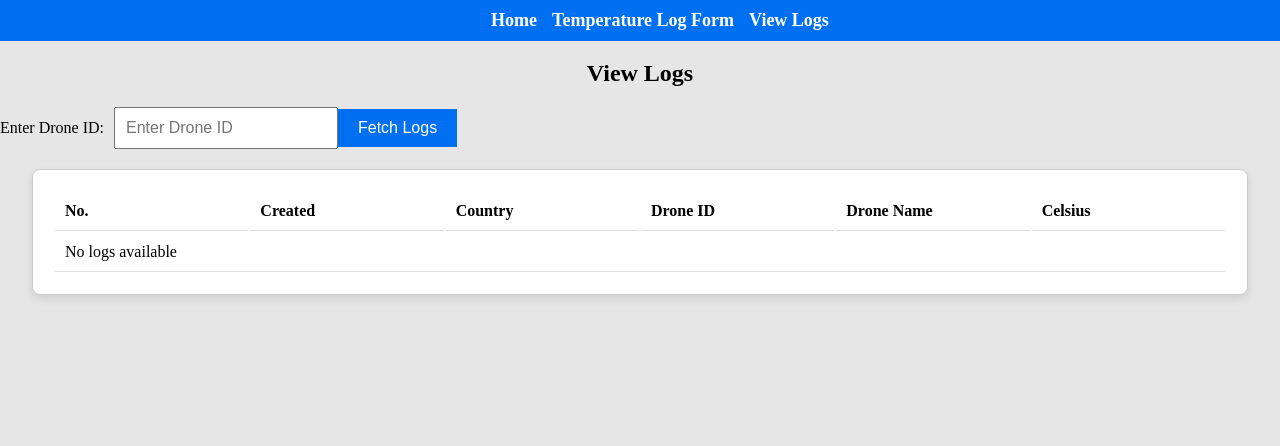
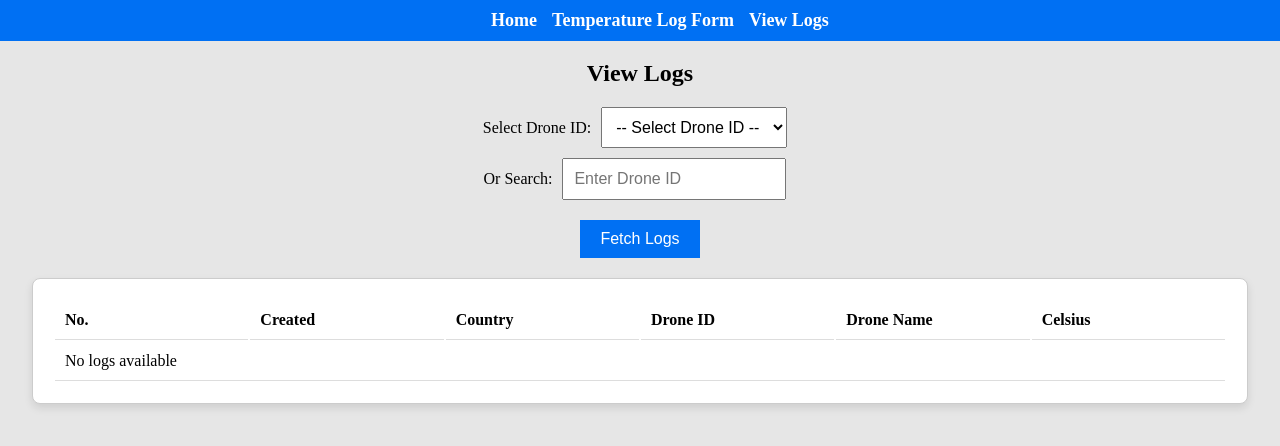
Before and after one commit to N-NONT/64050470-Asgmt-2-API-Client, a Next.js app: page /ViewLogs in a window 1280 px wide. Shown: the top 446 px of the page. Built offline with nearby package versions, Linux system fonts and the light colour scheme.

Commit message:
Page #3: View Logs [V2]

```diff
--- a/src/app/ViewLogs/ViewLogs.js
+++ b/src/app/ViewLogs/ViewLogs.js
@@ -1,23 +1,36 @@
 "use client";
+
+import { useState } from "react";
 import "../css/globals.css";
-import { useState, useEffect } from "react";
 
-export default function ViewLogs() {
+export default function ViewLogs({ droneIds }) {
   const [droneId, setDroneId] = useState("");
+  const [searchTerm, setSearchTerm] = useState("");
   const [logs, setLogs] = useState([]);
   const [loading, setLoading] = useState(false);
-  const apiEndpoint = process.env.LOG_SERVER_API_ENDPOINT;
 
   const handleDroneIdChange = (e) => {
     setDroneId(e.target.value);
+    if (e.target.value !== "") {
+      setSearchTerm(""); // disable search input
+    }
+  };
+
+  const handleSearchChange = (e) => {
+    setSearchTerm(e.target.value);
+    if (e.target.value !== "") {
+      setDroneId(""); // disable droneId select
+    }
   };
 
   const fetchLogs = async (id) => {
     setLoading(true);
     try {
-      const response = await fetch(process.env.LOG_SERVER_API_ENDPOINT);
+      const response = await fetch(
+        `https://assignment1-470-371682635124.asia-southeast1.run.app/logs/${id}`
+      );
       const data = await response.json();
-      setLogs(data.slice(0, 25)); // รับแค่ 25 รายการล่าสุด
+      setLogs(data.slice(0, 25));
     } catch (error) {
       console.error("Error fetching logs:", error);
     } finally {
@@ -27,8 +40,9 @@ export default function ViewLogs() {
 
   const handleSubmit = (e) => {
     e.preventDefault();
-    if (droneId) {
-      fetchLogs(droneId);
+    const idToFetch = droneId || searchTerm;
+    if (idToFetch) {
+      fetchLogs(idToFetch);
     }
   };
 
@@ -36,27 +50,52 @@ export default function ViewLogs() {
     <div style={{ marginTop: "60px" }}>
       <h2 style={{ textAlign: "center" }}>View Logs</h2>
 
-      <form onSubmit={handleSubmit} style={{ marginBottom: "20px" }}>
+      <form onSubmit={handleSubmit} style={{ marginBottom: "20px", textAlign: "center" }}>
+        <div style={{ marginBottom: "10px" }}>
           <label htmlFor="droneId" style={{ marginRight: "10px" }}>
-          Enter Drone ID:
+            Select Drone ID:
+          </label>
+          <select
+            id="droneId"
+            value={droneId}
+            onChange={handleDroneIdChange}
+            disabled={searchTerm !== ""}
+            style={{ padding: "10px", fontSize: "16px", marginRight: "10px" }}
+          >
+            <option value="">-- Select Drone ID --</option>
+            {droneIds.map((id) => (
+              <option key={id} value={id}>
+                {id}
+              </option>
+            ))}
+          </select>
+        </div>
+
+        <div style={{ marginBottom: "20px" }}>
+          <label htmlFor="search" style={{ marginRight: "10px" }}>
+            Or Search:
           </label>
           <input
             type="text"
-          id="droneId"
-          value={droneId}
-          onChange={handleDroneIdChange}
+            id="search"
+            value={searchTerm}
+            onChange={handleSearchChange}
             placeholder="Enter Drone ID"
-          style={{ padding: "10px", fontSize: "16px", width: "200px" }}
+            disabled={droneId !== ""}
+            style={{ padding: "10px", fontSize: "16px", width: "200px", marginRight: "10px" }}
           />
+        </div>
+
         <button
           type="submit"
+          disabled={!droneId && !searchTerm}
           style={{
             padding: "10px 20px",
             fontSize: "16px",
             backgroundColor: "#0070f3",
             color: "white",
             border: "none",
-            cursor: "pointer",
+            cursor: (droneId || searchTerm) ? "pointer" : "not-allowed",
           }}
         >
           Fetch Logs
--- a/src/app/ViewLogs/page.js
+++ b/src/app/ViewLogs/page.js
@@ -1,12 +1,18 @@
+// src/app/viewLogs/page.js
+import "../css/globals.css";
 import ViewLogs from "./ViewLogs";
+import { getDroneIds } from "../services/getDroneIds";
+
 export const metadata = {
   title: "View Logs",
 };
 
-export default async function Page3() {
+export default function Page() {
+  const droneIds = getDroneIds(); // Server-side
+
   return (
     <div style={{ marginTop: "60px" }}>
-      <ViewLogs/>
+      <ViewLogs droneIds={droneIds} />
     </div>
   );
 }
```
Lines whose indentation alone changed are shown as unchanged.
